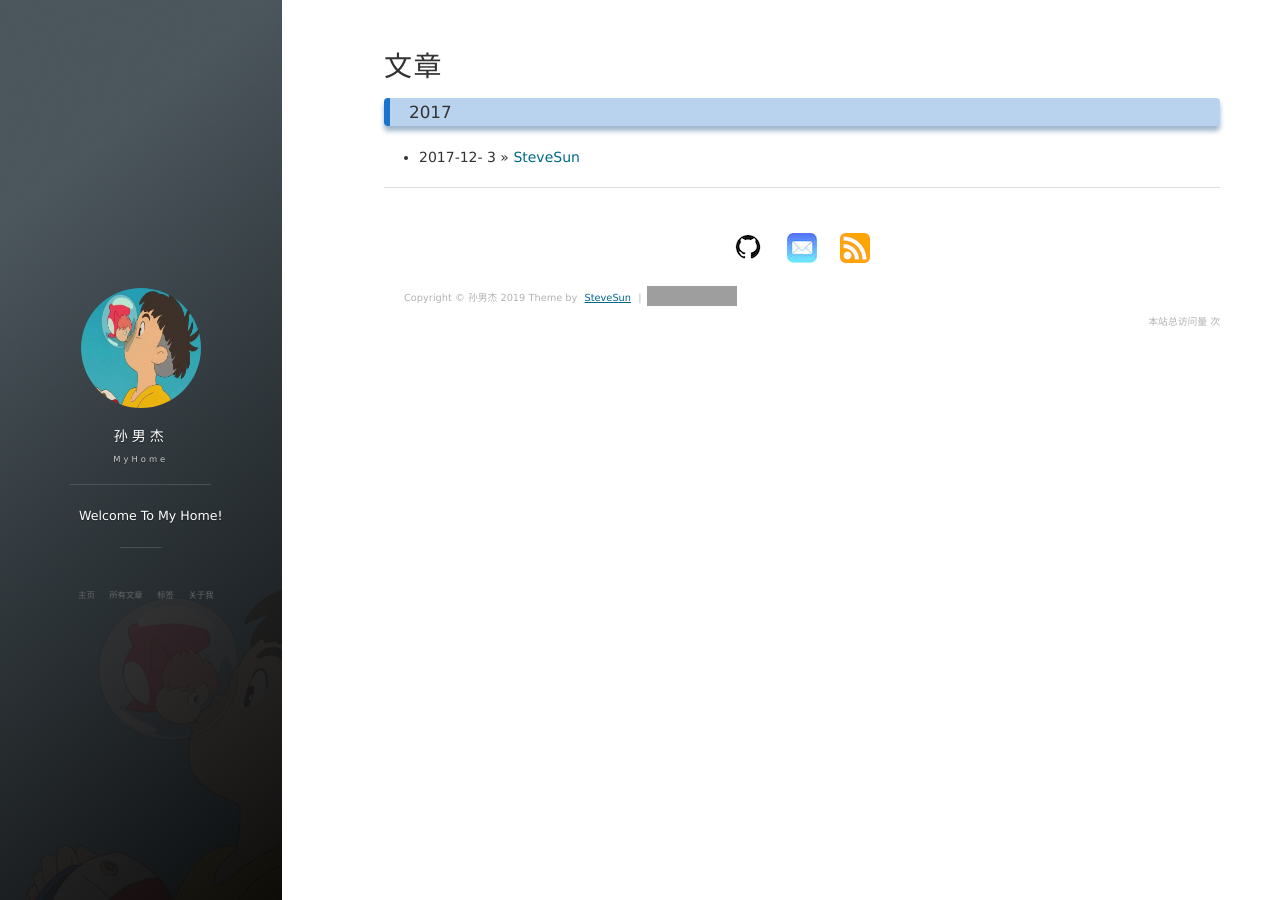
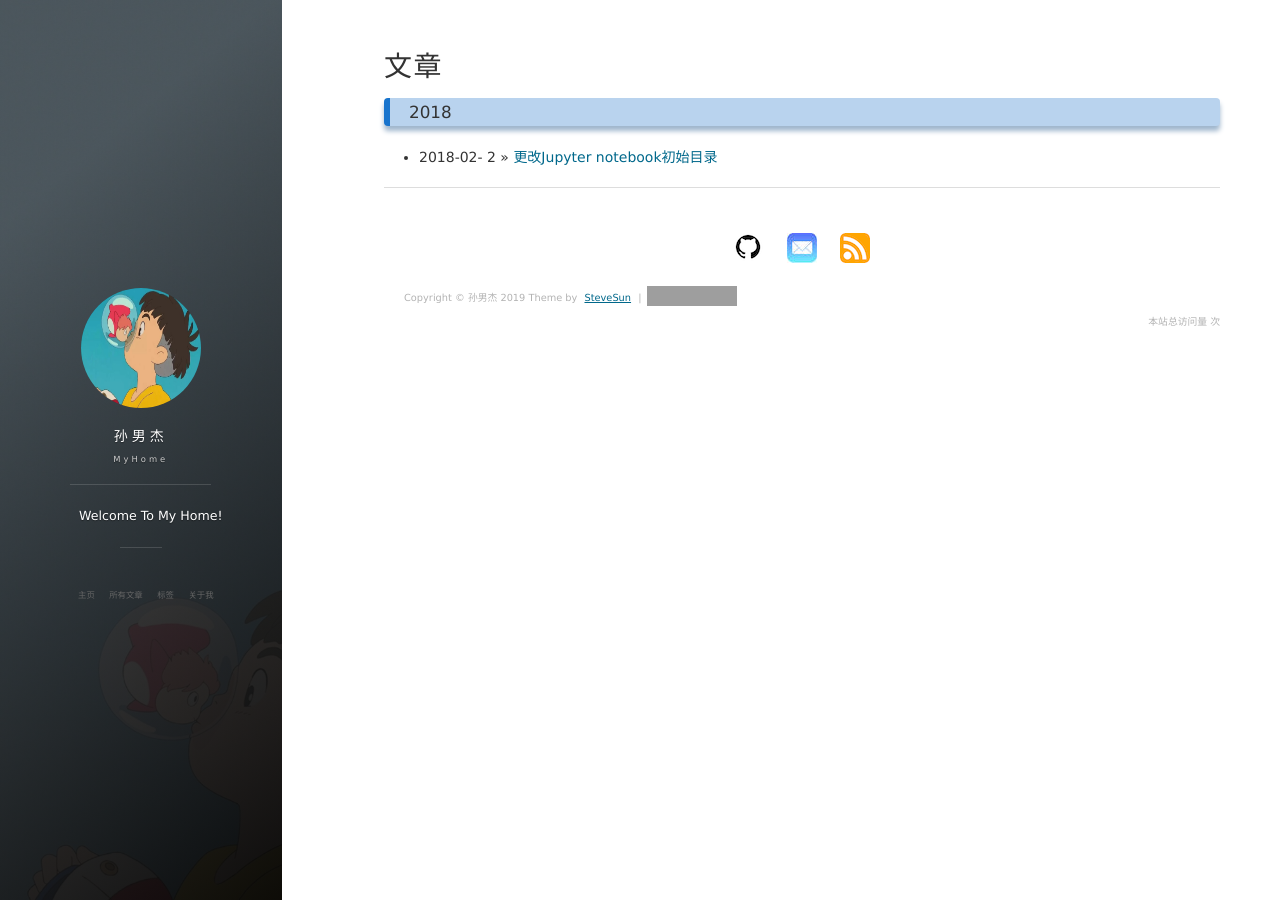
Before and after one commit to SteveSnj/SteveSnj.github.io, a Jekyll site: the page built from archive.html, in a window 1280 px wide. Built offline with Jekyll 4.4.1, drawn with Linux system fonts in a browser that asks for light colours; nearby versions of some CDN libraries; comment, search, counter and statistics services are not loaded; some of the changed lines change nothing that is shown; grey boxes are pictures that could not be loaded.

Commit message:
version 0.0.7 更新第一篇文章

```diff
--- a/_posts/2017-12-03-SteveSun.md
+++ b/_posts/2017-12-03-SteveSun.md
@@ -1,8 +1,18 @@
 ---
 layout: post
-title: "SteveSun"
-date: 2017-12-03
-tag: test
+title: "更改Jupyter notebook初始目录"
+date: 2018-02-02
+tag: Python
 ---
 
-##Steve
+#更改Jupyter notebook初始目录
+系统环境：64位Windows 10，Anaconda3，Python3.6
+
+很多网友安装完Anaconda之后，打开Jupyter Notebook时，其默认地址一般是C:\\User\Administrator...，网上有很多的的教程和方法，br也试了很多的方法，但真实有效的方法如下：
+####右键Jupyter Notebook点击属性
+![](http://upload-images.jianshu.io/upload_images/10460161-46dfef81c32eb291.png?imageMogr2/auto-orient/strip%7CimageView2/2/w/1240)
+###我们会看到目标一栏有很长的类似地址的，我们将光标放在如下图的位置：
+![](http://upload-images.jianshu.io/upload_images/10460161-9e8a36a3986f663d.png?imageMogr2/auto-orient/strip%7CimageView2/2/w/1240)
+###注意这里在jupyter-notebook-script.py后面有一个空格，在空格之后打上你自己想要放的地址，我这里设的是E:\\Jupyter，如图：
+![](http://upload-images.jianshu.io/upload_images/10460161-3c0e8140723f1bab.png?imageMogr2/auto-orient/strip%7CimageView2/2/w/1240)
+###敲完地址之后后面还有一个空格再加上本来就有的%USERPROFILE%就OK了，点击应用，确定，重新打开就会发现地址更改成功了。
```
